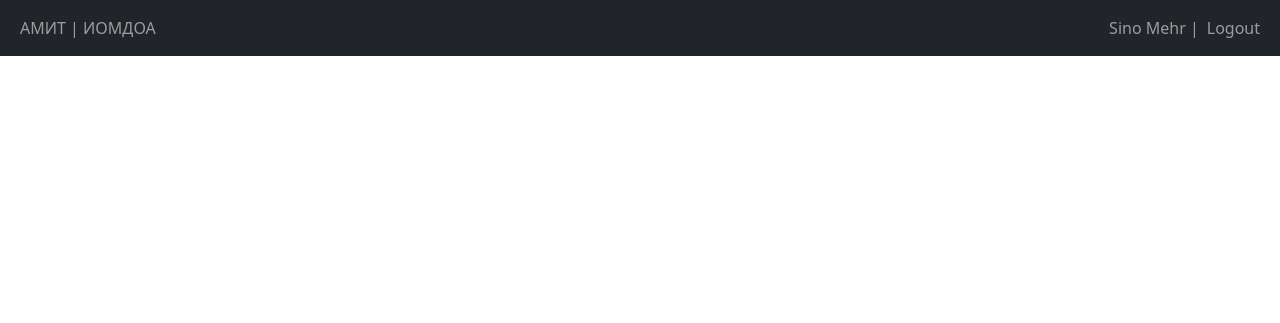
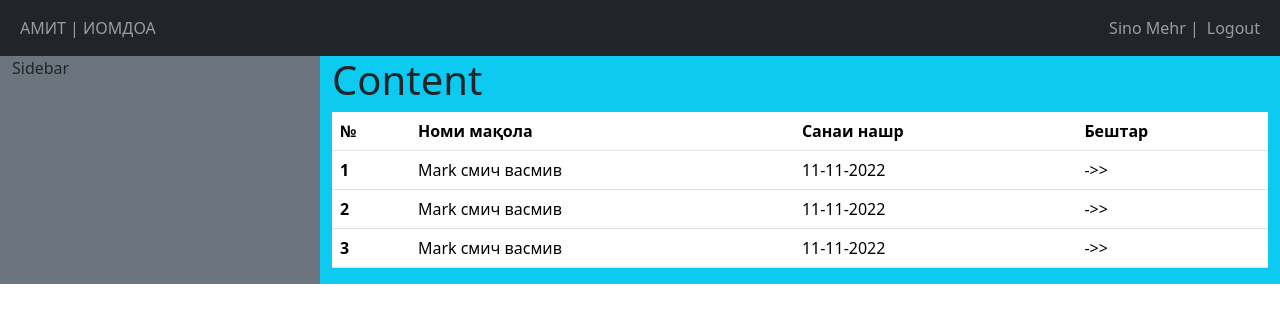
Before and after one commit to mehrsobir/Research-Management-System, a Django app: page / in a window 1280 px wide. Shown: the top 323 px of the page. Run offline with Django 4.2, Linux system fonts and the light colour scheme; a user stored in the database is signed in; some libraries are stand-ins or nearby versions.

Commit message:
second start

```diff
--- a/templates/main/base.html
+++ b/templates/main/base.html
@@ -1,14 +1,13 @@
-<!DOCTYPE html>
+{% load static %}
 <html lang="en">
   <head>
     <meta charset="UTF-8" />
     <meta http-equiv="X-UA-Compatible" content="IE=edge" />
     <meta name="viewport" content="width=device-width, initial-scale=1.0" />
     <link
-      href="https://cdn.jsdelivr.net/npm/bootstrap@5.1.3/dist/css/bootstrap.min.css"
       rel="stylesheet"
-      integrity="sha384-1BmE4kWBq78iYhFldvKuhfTAU6auU8tT94WrHftjDbrCEXSU1oBoqyl2QvZ6jIW3"
-      crossorigin="anonymous"
+      type="text/css"
+      href = "{% static '/rms/css/bootstrap.css' %}"
     />
     <title>{% block title %}My WebSite{% endblock %}</title>
   </head>
@@ -41,11 +40,7 @@
         </div>
       </div>
     </nav>
-    <div class="container">{% block content %} {% endblock %}</div>
-    <script
-      src="https://cdn.jsdelivr.net/npm/bootstrap@5.1.3/dist/js/bootstrap.bundle.min.js"
-      integrity="sha384-ka7Sk0Gln4gmtz2MlQnikT1wXgYsOg+OMhuP+IlRH9sENBO0LRn5q+8nbTov4+1p"
-      crossorigin="anonymous"
-    ></script>
+    <div class="container-fluid">{% block content %} {% endblock %}</div>
+    <script src="{% static '/rms/js/bootstrap.js' %}"></script>
   </body>
 </html>
--- a/templates/main/home.html
+++ b/templates/main/home.html
@@ -1,50 +1,43 @@
 {% extends 'main/base.html' %}
 {% block title %}АСОСӢ{% endblock %}
 {% block content %}
-{% for i in messages%}
-<div class="card mt-2">
-    <p> {{ i }}</p>
-  {% endfor%}
-</div>
-<!--{% for post in posts %}-->
-<div class="card mt-2">
-    <div class="card-header"><strong>@sefs</strong></div>
-    <div class="card-body d-flex flex-row justify-content-between">DFVCSRDF</div>
-        <h5 class="card-title">xghf</h5>
-      <p>sxfv</p>
-    </div>
-<!--    <div>&ndash;&gt;-->
-<!--      {% if user == post.author or perms.main.delete_post %}-->
-<!--      <form method="post">-->
-<!--        {% csrf_token %}-->
-<!--        <button-->
-<!--          type="submit"-->
-<!--          class="btn btn-danger"-->
-<!--          name="post-id"-->
-<!--          value="{{post.id}}"-->
-<!--        >-->
-<!--          Delete-->
-<!--        </button>-->
-<!--      </form>-->
-<!--      {% endif %}-->
-<!--      {% if user.is_staff %}-->
-<!--      <form method="post">-->
-<!--        {% csrf_token %}-->
-<!--        <button-->
-<!--          type="submit"-->
-<!--          class="btn btn-warning"-->
-<!--          name="user-id"-->
-<!--          value="{{post.author.id}}"-->
-<!--        >-->
-<!--          Ban User-->
-<!--        </button>-->
-<!--      </form>-->
-<!--      {% endif %}-->
+<!--   <div class="container-fluid ">-->
+    <div class="row">
+         <div class="col-md-3 bg-secondary"> Sidebar </div>
+            <div class="col-md-9 bg-info">
+                <h1 class="mx-auto">Content</h1>
+                <table class="table">
+                  <thead>
+                    <tr>
+                      <th scope="col">№</th>
+                      <th scope="col">Номи мақола</th>
+                      <th scope="col">Санаи нашр</th>
+                      <th scope="col">Бештар</th>
+                    </tr>
+                  </thead>
+                  <tbody>
+                    <tr>
+                      <th scope="row">1</th>
+                      <td>Mark смич васмив</td>
+                      <td>11-11-2022</td>
+                      <td>->></td>
+                    </tr>
+                    <tr>
+                      <th scope="row">2</th>
+                      <td>Mark смич васмив</td>
+                      <td>11-11-2022</td>
+                      <td>->></td>
+                    </tr>
+                    <tr>
+                      <th scope="row">3</th>
+                      <td>Mark смич васмив</td>
+                      <td>11-11-2022</td>
+                      <td>->></td>
+                    </tr>
+                  </tbody>
+                </table>
+            </div>
+        </div>
 <!--    </div>-->
-<!--  </div>-->
-<!--  <div class="card-footer text-muted">{{post.created_at}}</div>-->
-<!--</div>-->
-<!--{% empty %}-->
-<!--<p>No posts yet :(</p>-->
-<!--{% endfor %} -->
+
 {% endblock %}
```
Also changed, not shown: webplatform/settings.py (+8 -0 lines), db.sqlite3.
